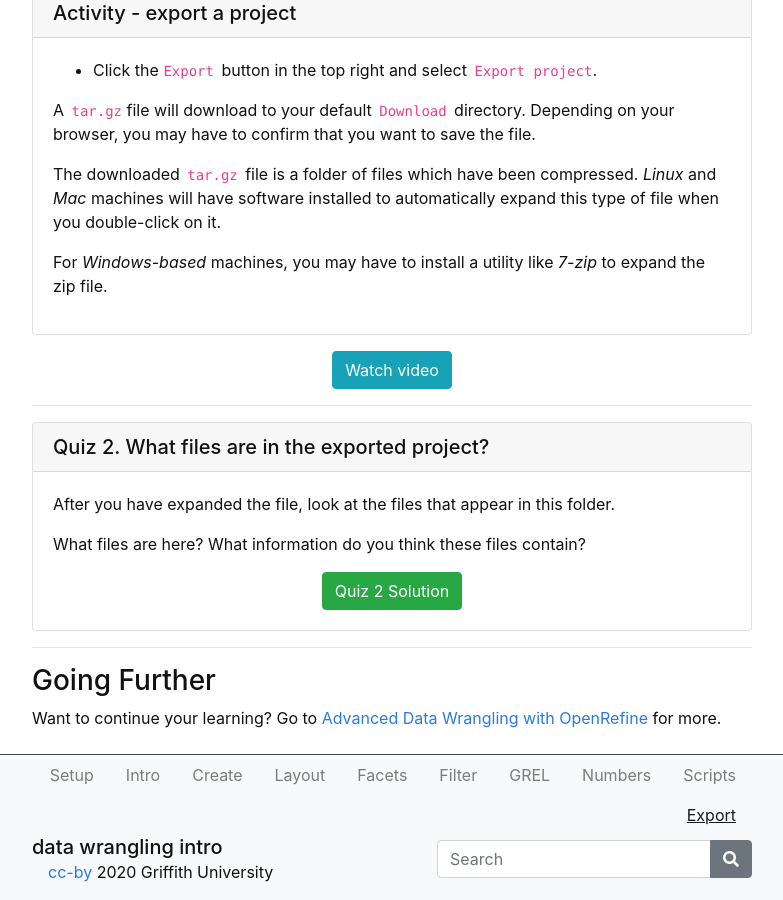
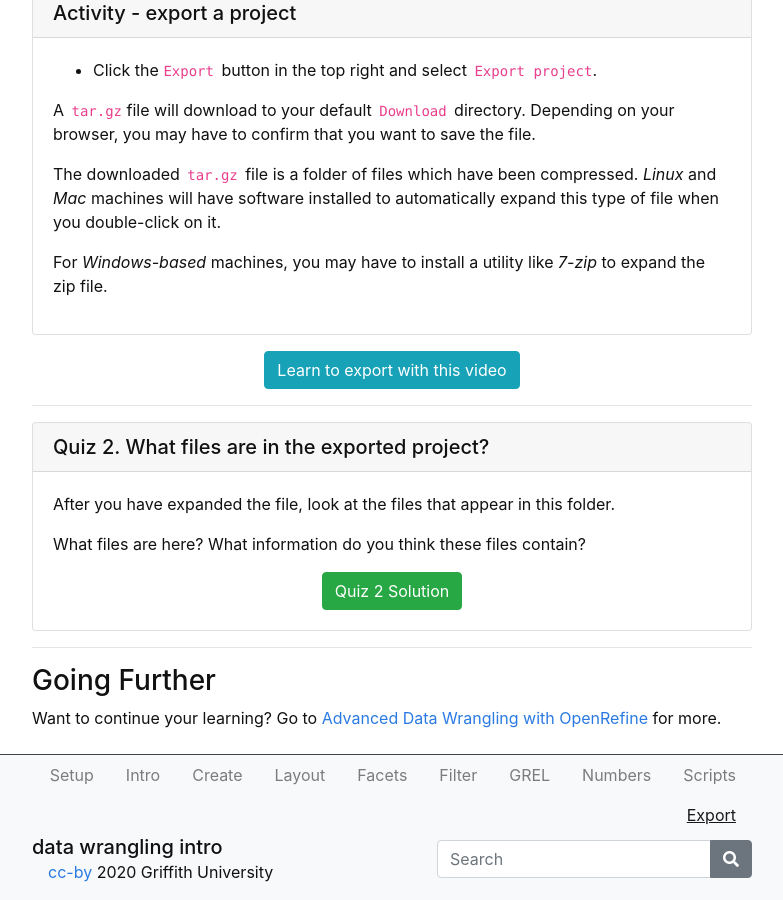
Before and after one commit to GULibrarySandbox/intro-data-wrangle, a Jekyll site: the page built from content/9-lesson.md, in a window 1280 px wide and 900 px high, scrolled down 841 px. Shown: the whole window, without its empty margins (248-1031 px from the left). Built offline with Jekyll 4.4.1, drawn with Linux system fonts in a browser that asks for light colours.

Commit message:
Update 9-lesson.md

```diff
--- a/content/9-lesson.md
+++ b/content/9-lesson.md
@@ -36,7 +36,7 @@ The downloaded  `tar.gz`  file is a folder of files which have been compress
 For *Windows-based* machines, you may have to install a utility like *7-zip* to expand the zip file.{% endcapture %} {% include card.md header="Activity - export a project" text=text %}
 
 
-{% include button.md text="Watch video" link="https://vimeo.com/412609640/189a2a8c7f" color="info" %}
+{% include button.md text="Learn to export with this video" link="https://vimeo.com/412609640/189a2a8c7f" color="info" %}
 
 ----
 
```
